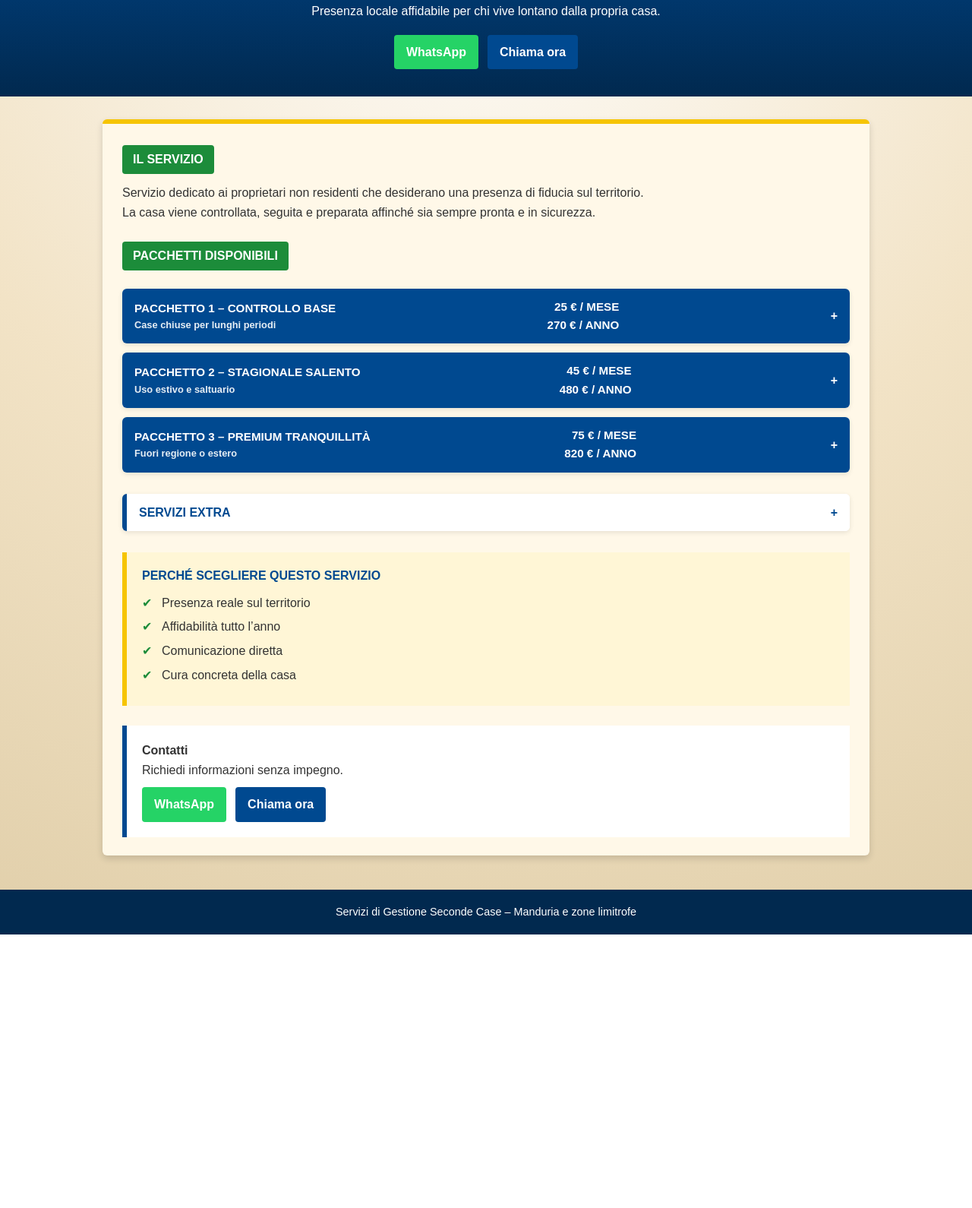
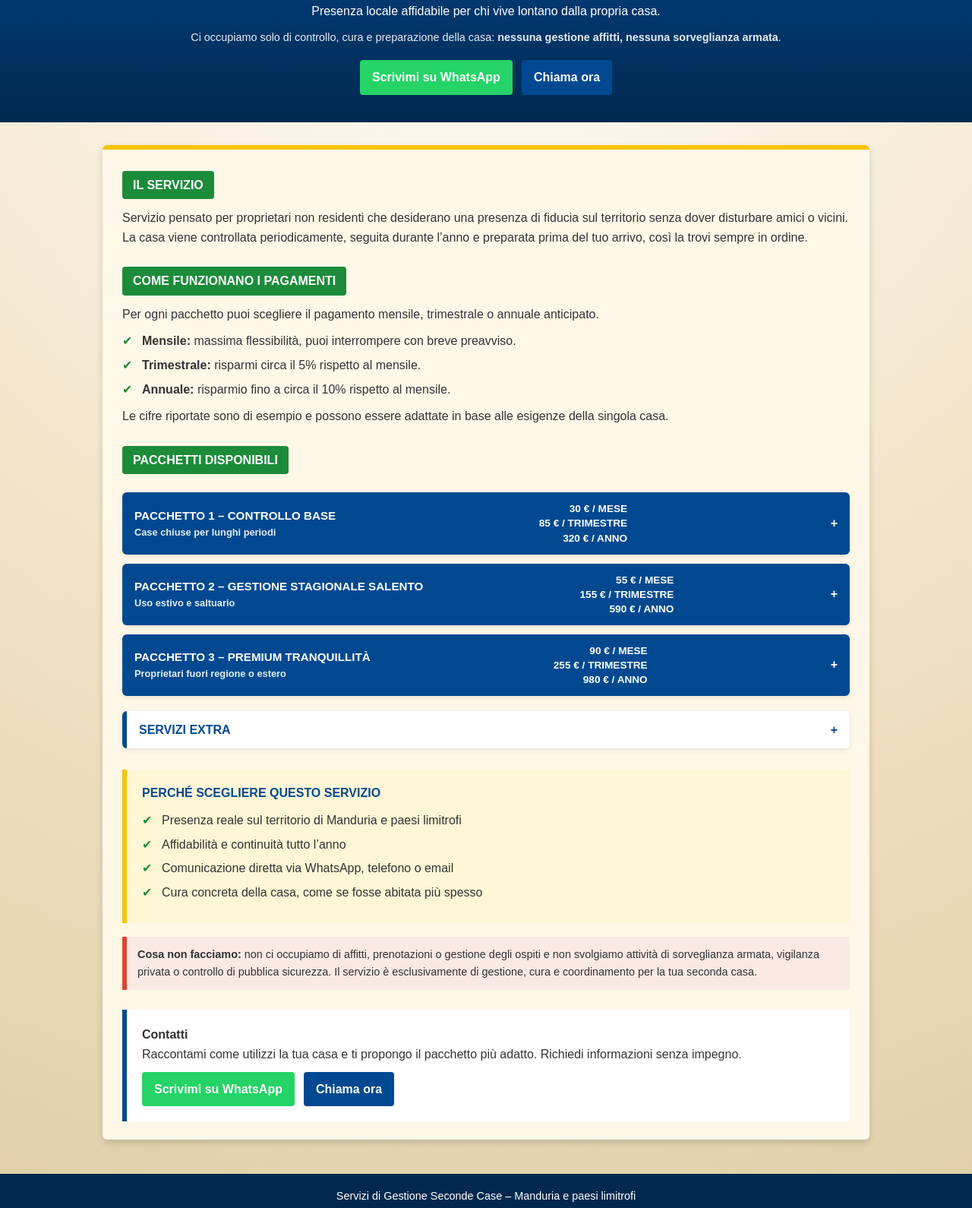
Before and after one commit to QRImpresa/GestioneCasa, a plain HTML site: page index.html in a window 1280 px wide. Shown: the part 161-1751 px from the top of the page at 76% size. Before the commit the page ends 1391 px from the top, so only its background shows below. Drawn offline with Linux system fonts and the light colour scheme.

Commit message:
Update index.html

```diff
--- a/index.html
+++ b/index.html
@@ -5,7 +5,7 @@
 <meta name="viewport" content="width=device-width, initial-scale=1.0">
 
 <title>Gestione Seconde Case – Manduria</title>
-<meta name="description" content="Gestione e controllo seconde case a Manduria e zone limitrofe. Presenza locale affidabile per proprietari non residenti.">
+<meta name="description" content="Gestione e controllo seconde case a Manduria e paesi limitrofi. Nessuna gestione affitti, nessuna sorveglianza armata. Pagamenti mensili, trimestrali o annuali con sconto.">
 
 <style>
 :root{
@@ -35,7 +35,12 @@ header{
 }
 header h1{text-transform:uppercase;font-size:2.3rem}
 header h2{color:var(--yellow);margin-top:6px;text-transform:uppercase}
-header p{max-width:720px;margin:12px auto 0}
+header p{max-width:780px;margin:12px auto 0}
+.hero-note{
+  margin-top:10px;
+  font-size:.9rem;
+  opacity:.9;
+}
 
 /* CTA */
 .hero-cta{
@@ -112,8 +117,15 @@ details[open] summary::after{content:"−"}
 .pack-left{display:flex;flex-direction:column}
 .pack-name{font-size:.95rem}
 .pack-target{font-size:.8rem;text-transform:none;opacity:.9}
-.price{text-align:right;font-size:.95rem;white-space:nowrap}
 
+.price-block{
+  text-align:right;
+  font-size:.85rem;
+  white-space:nowrap;
+  line-height:1.4;
+}
+
+/* corpo pacchetto */
 .pack-body{
   padding:14px 18px;
   background:#fffdf6;
@@ -126,9 +138,10 @@ details[open] summary::after{content:"−"}
   font-size:.95rem;
 }
 .pack-prices{
-  margin-top:6px;
+  margin-top:8px;
   font-size:.9rem;
 }
+.pack-prices strong{color:var(--blue-dark)}
 .pack-note{
   margin-top:4px;
   font-size:.85rem;
@@ -136,10 +149,10 @@ details[open] summary::after{content:"−"}
 }
 
 /* EXTRA */
-.extra{margin-top:28px;border-left:6px solid var(--blue)}
+.extra{margin-top:20px;border-left:6px solid var(--blue)}
 .extra summary{background:#fff;color:var(--blue)}
 .extra-body{padding:12px 18px;background:#fffdf6}
-.extra-body li::before{content:"•"}
+.extra-body li::before{content:"•";color:var(--blue);font-size:1.1rem}
 
 /* HIGHLIGHT */
 .highlight{
@@ -153,6 +166,15 @@ details[open] summary::after{content:"−"}
   text-transform:uppercase;
   color:var(--blue);
   margin-bottom:10px;
+}
+
+/* AVVISO AFFITTI / SORVEGLIANZA */
+.disclaimer{
+  margin-top:18px;
+  font-size:.9rem;
+  background:#fbe9e5;
+  border-left:6px solid #d8492f;
+  padding:12px 14px;
 }
 
 /* CONTATTI */
@@ -179,10 +201,14 @@ footer{
 
 <header>
   <h1>Gestione Seconde Case</h1>
-  <h2>Manduria e zone limitrofe</h2>
+  <h2>Manduria e paesi limitrofi</h2>
   <p>Presenza locale affidabile per chi vive lontano dalla propria casa.</p>
+  <p class="hero-note">
+    Ci occupiamo solo di controllo, cura e preparazione della casa:
+    <strong>nessuna gestione affitti, nessuna sorveglianza armata</strong>.
+  </p>
   <div class="hero-cta">
-    <a class="btn btn-whatsapp" href="https://wa.me/393934425337" target="_blank">WhatsApp</a>
+    <a class="btn btn-whatsapp" href="https://wa.me/393934425337" target="_blank">Scrivimi su WhatsApp</a>
     <a class="btn btn-call" href="tel:+393934425337">Chiama ora</a>
   </div>
 </header>
@@ -192,8 +218,19 @@ footer{
 
 <section class="section">
 <span class="section-title">Il servizio</span>
-<p>Servizio dedicato ai proprietari non residenti che desiderano una presenza di fiducia sul territorio.</p>
-<p>La casa viene controllata, seguita e preparata affinché sia sempre pronta e in sicurezza.</p>
+<p>Servizio pensato per proprietari non residenti che desiderano una presenza di fiducia sul territorio senza dover disturbare amici o vicini.</p>
+<p>La casa viene controllata periodicamente, seguita durante l’anno e preparata prima del tuo arrivo, così la trovi sempre in ordine.</p>
+</section>
+
+<section class="section">
+<span class="section-title">Come funzionano i pagamenti</span>
+<p>Per ogni pacchetto puoi scegliere il pagamento mensile, trimestrale o annuale anticipato.</p>
+<ul>
+  <li><strong>Mensile:</strong> massima flessibilità, puoi interrompere con breve preavviso.</li>
+  <li><strong>Trimestrale:</strong> risparmi circa il 5% rispetto al mensile.</li>
+  <li><strong>Annuale:</strong> risparmio fino a circa il 10% rispetto al mensile.</li>
+</ul>
+<p>Le cifre riportate sono di esempio e possono essere adattate in base alle esigenze della singola casa.</p>
 </section>
 
 <span class="section-title">Pacchetti disponibili</span>
@@ -205,7 +242,11 @@ footer{
     <span class="pack-name">Pacchetto 1 – Controllo Base</span>
     <span class="pack-target">Case chiuse per lunghi periodi</span>
   </div>
-  <div class="price">25 € / mese<br>270 € / anno</div>
+  <div class="price-block">
+    30 € / mese<br>
+    85 € / trimestre<br>
+    320 € / anno
+  </div>
 </summary>
 <div class="pack-body">
 <h4>Servizi inclusi</h4>
@@ -217,7 +258,12 @@ footer{
   <li>Report WhatsApp con foto</li>
   <li>Avviso immediato in caso di problemi</li>
 </ul>
-<div class="pack-prices"><strong>Pagamento:</strong> mensile o annuale anticipato</div>
+<div class="pack-prices">
+  <strong>Pagamenti disponibili:</strong> mensile, trimestrale o annuale anticipato con risparmio progressivo.
+</div>
+<div class="pack-note">
+  Ideale se la casa resta chiusa molti mesi e vuoi solo essere sicuro che sia tutto a posto.
+</div>
 </div>
 </details>
 
@@ -225,22 +271,31 @@ footer{
 <details>
 <summary>
   <div class="pack-left">
-    <span class="pack-name">Pacchetto 2 – Stagionale Salento</span>
+    <span class="pack-name">Pacchetto 2 – Gestione Stagionale Salento</span>
     <span class="pack-target">Uso estivo e saltuario</span>
   </div>
-  <div class="price">45 € / mese<br>480 € / anno</div>
+  <div class="price-block">
+    55 € / mese<br>
+    155 € / trimestre<br>
+    590 € / anno
+  </div>
 </summary>
 <div class="pack-body">
 <h4>Servizi inclusi</h4>
 <ul>
-  <li>1 controllo mensile</li>
-  <li>Apertura stagionale (utenze, aerazione, pulizia base)</li>
-  <li>Chiusura stagionale e sicurezza</li>
-  <li>1 pulizia pre-arrivo inclusa</li>
+  <li>1 controllo mensile in tutto l’anno</li>
+  <li>Apertura stagionale (utenze, aerazione, controllo generale)</li>
+  <li>Chiusura stagionale e messa in sicurezza</li>
+  <li>1 pulizia pre-arrivo inclusa per stagione</li>
   <li>Presenza per tecnici o consegne (1 intervento/anno)</li>
-  <li>Report fotografico</li>
+  <li>Report fotografico dopo i principali interventi</li>
 </ul>
-<div class="pack-prices"><strong>Pagamento:</strong> mensile o annuale anticipato</div>
+<div class="pack-prices">
+  <strong>Pagamenti disponibili:</strong> mensile, trimestrale o annuale anticipato con sconto progressivo.
+</div>
+<div class="pack-note">
+  Pensato per chi utilizza la casa soprattutto in estate ma vuole qualcuno che la segua tutto l’anno.
+</div>
 </div>
 </details>
 
@@ -249,23 +304,32 @@ footer{
 <summary>
   <div class="pack-left">
     <span class="pack-name">Pacchetto 3 – Premium Tranquillità</span>
-    <span class="pack-target">Fuori regione o estero</span>
+    <span class="pack-target">Proprietari fuori regione o estero</span>
   </div>
-  <div class="price">75 € / mese<br>820 € / anno</div>
+  <div class="price-block">
+    90 € / mese<br>
+    255 € / trimestre<br>
+    980 € / anno
+  </div>
 </summary>
 <div class="pack-body">
 <h4>Servizi inclusi</h4>
 <ul>
   <li>2 controlli mensili</li>
   <li>Apertura e chiusura stagionale</li>
-  <li>Pulizie pre-arrivo illimitate (uso personale)</li>
-  <li>Ritiro posta</li>
-  <li>Presenza per tecnici e artigiani</li>
-  <li>Preparazione completa della casa</li>
+  <li>Pulizie pre-arrivo illimitate per il tuo uso personale (materiali esclusi)</li>
+  <li>Ritiro posta e piccoli recapiti</li>
+  <li>Presenza coordinata per tecnici e artigiani</li>
+  <li>Preparazione completa della casa prima del tuo arrivo</li>
   <li>Presenza su chiamata fino a 4 ore/anno</li>
-  <li>Report dettagliato con foto</li>
+  <li>Report dettagliato con foto e note</li>
 </ul>
-<div class="pack-prices"><strong>Pagamento:</strong> mensile o annuale anticipato</div>
+<div class="pack-prices">
+  <strong>Pagamenti disponibili:</strong> mensile, trimestrale o annuale anticipato con il massimo risparmio sull’annuale.
+</div>
+<div class="pack-note">
+  La soluzione più completa se vivi lontano e vuoi delegare tutto con serenità.
+</div>
 </div>
 </details>
 
@@ -274,11 +338,11 @@ footer{
 <summary>Servizi extra</summary>
 <div class="extra-body">
 <ul>
-  <li>Pulizie extra: 40–70 €</li>
+  <li>Pulizie extra: 40–70 € (in base a metratura)</li>
   <li>Presenza su chiamata: 15 € / ora</li>
   <li>Intervento urgente: 20–30 €</li>
   <li>Consegna / ritiro chiavi: 10–15 €</li>
-  <li>Preparazione frigo base: 15–25 €</li>
+  <li>Preparazione frigo base: 15–25 € + costo spesa</li>
 </ul>
 </div>
 </details>
@@ -286,19 +350,23 @@ footer{
 <div class="highlight">
 <div class="highlight-title">Perché scegliere questo servizio</div>
 <ul>
-  <li>Presenza reale sul territorio</li>
-  <li>Affidabilità tutto l’anno</li>
-  <li>Comunicazione diretta</li>
-  <li>Cura concreta della casa</li>
+  <li>Presenza reale sul territorio di Manduria e paesi limitrofi</li>
+  <li>Affidabilità e continuità tutto l’anno</li>
+  <li>Comunicazione diretta via WhatsApp, telefono o email</li>
+  <li>Cura concreta della casa, come se fosse abitata più spesso</li>
 </ul>
+</div>
+
+<div class="disclaimer">
+<strong>Cosa non facciamo:</strong> non ci occupiamo di affitti, prenotazioni o gestione degli ospiti e non svolgiamo attività di sorveglianza armata, vigilanza privata o controllo di pubblica sicurezza. Il servizio è esclusivamente di gestione, cura e coordinamento per la tua seconda casa.
 </div>
 
 <div class="contacts">
 <p><strong>Contatti</strong></p>
-<p>Richiedi informazioni senza impegno.</p>
+<p>Raccontami come utilizzi la tua casa e ti propongo il pacchetto più adatto. Richiedi informazioni senza impegno.</p>
 <div class="cta-buttons">
-<a class="btn btn-whatsapp" href="https://wa.me/393934425337" target="_blank">WhatsApp</a>
-<a class="btn btn-call" href="tel:+393934425337">Chiama ora</a>
+  <a class="btn btn-whatsapp" href="https://wa.me/393934425337" target="_blank">Scrivimi su WhatsApp</a>
+  <a class="btn btn-call" href="tel:+393934425337">Chiama ora</a>
 </div>
 </div>
 
@@ -306,7 +374,7 @@ footer{
 </div>
 
 <footer>
-Servizi di Gestione Seconde Case – Manduria e zone limitrofe
+Servizi di Gestione Seconde Case – Manduria e paesi limitrofi
 </footer>
 
 </body>
```
